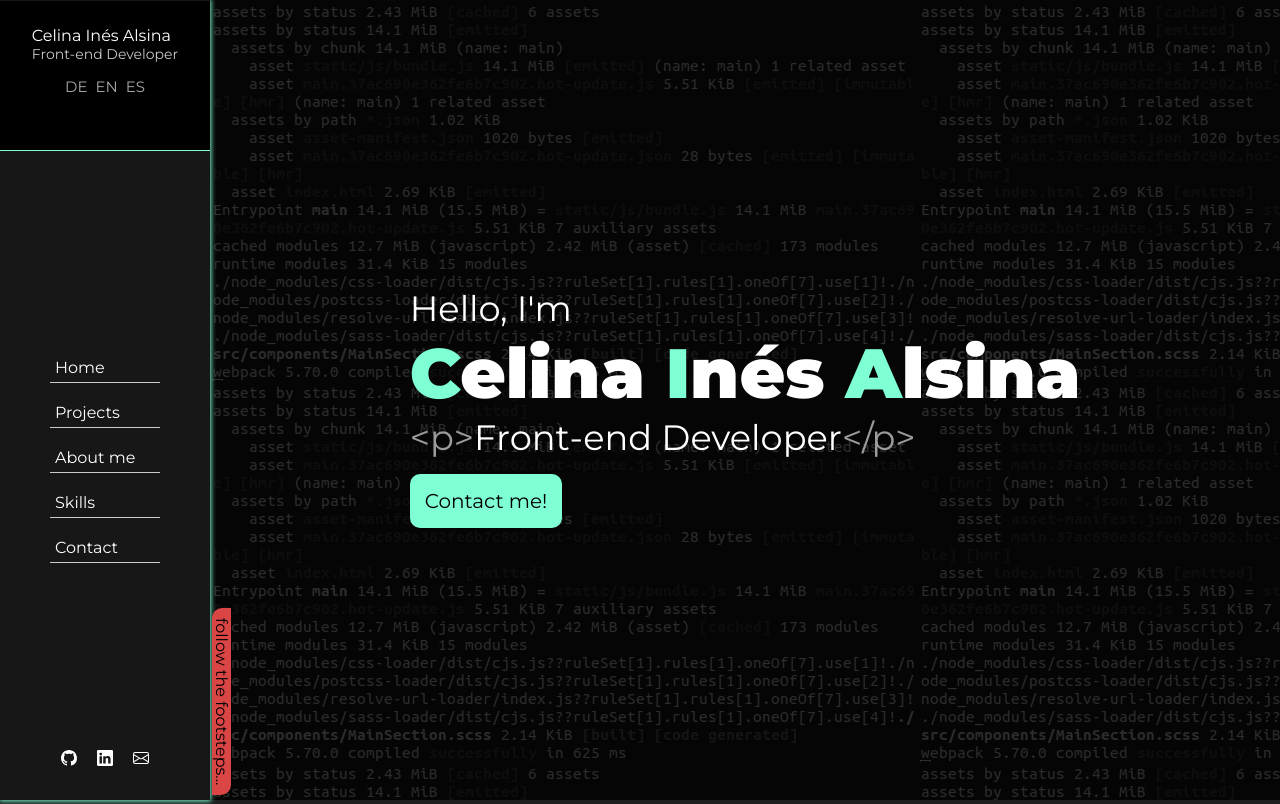
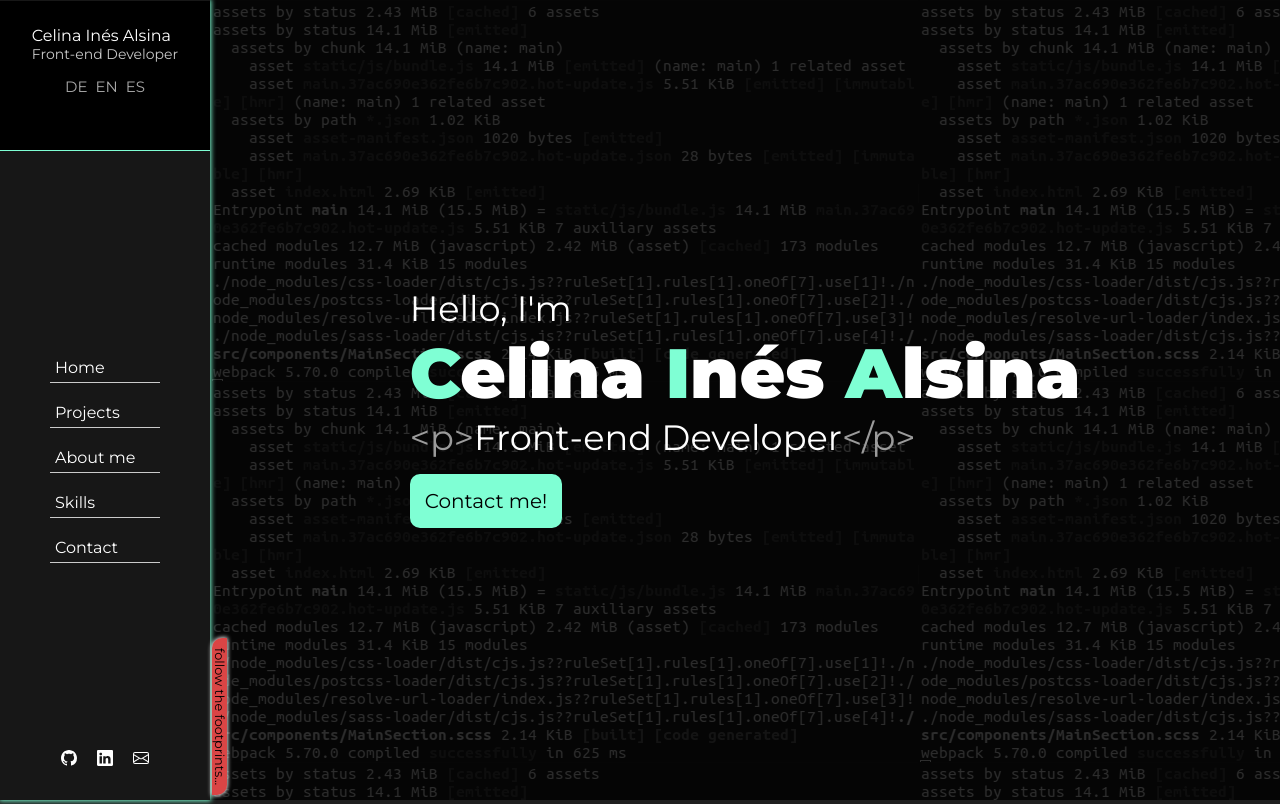
Before and after one commit to Celinesco/celinesco-page, a React (Create React App) app: page / in a window 1280 px wide. Shown: the top 804 px of the page. Built offline with nearby package versions, Linux system fonts and the light colour scheme.

Commit message:
Arreglo posicion de cartel al final

```diff
--- a/src/App.js
+++ b/src/App.js
@@ -22,7 +22,7 @@ const App = () => {
   }
 
   window.onscroll = () => {
-    if ((document.body.scrollHeight) - window.scrollY - 200 <= window.innerHeight) {
+    if ((document.body.scrollHeight) - window.scrollY - 190 <= window.innerHeight) {
       setScrollAvailable(false)
     }
     else if (window.scrollY === 0) {
--- a/src/components/Contact/Contact.js
+++ b/src/components/Contact/Contact.js
@@ -107,6 +107,9 @@ const Contact = () => {
                         {htmlAboutme[context.language].form.submit}
                     </button>
                 </form>
+                <div className="container__indication indication-end">
+                    ...and contact me
+                </div>
             </div>
         </section>
     );
--- a/src/components/Contact/Contact.scss
+++ b/src/components/Contact/Contact.scss
@@ -6,6 +6,18 @@
   .title__section {
     margin-bottom: 0;
   }
+  .container__indication {
+    position:absolute;
+    border-radius: 10px 0 10px 0;
+    left:2px;
+    font-size: .8rem;
+    box-shadow: 0 0 4px 0.5px white;
+    bottom: 10px;
+    color: black;
+    background-color: #da4545;
+    writing-mode:vertical-lr;
+    padding: 10px 0;
+}
   .container__title-alert {
     text-align: center;
     margin-bottom: 50px;
@@ -37,12 +49,12 @@
         font-size: 15px;
         transition: all 0.7s;
         margin-top: 15px;
+        font-weight: 600;
         width: 100px;
       }
       .button__submit:hover {
-        color: $main-color-dark-mode;
         background-color: aquamarine;
-        border: 1px solid $main-color-dark-mode;
+        box-shadow: 0 0 0 2px white;
       }
       .button__submit:active {
         background-color: green;
--- a/src/components/MainSection/MainSection.js
+++ b/src/components/MainSection/MainSection.js
@@ -27,9 +27,9 @@ const MainSection = () => {
             <TechnologiesContainer />
             <div className="separador"></div>
             <Contact />
-            <div className="container__indication indication-end">
+            {/* <div className="container__indication indication-end">
                 ...and contact me
-            </div>
+            </div> */}
 
         </>
     );
--- a/src/components/MainSection/MainSection.scss
+++ b/src/components/MainSection/MainSection.scss
@@ -14,25 +14,6 @@
     }
 
 }
-
-@media (min-width:1200px) {
-
-.container__indication {
-    left: 212px;
-}
-}
-
-.container__indication {
-    position: relative;
-    border-radius: 10px 0 10px 0;
-    left:0;
-    bottom: 10px;
-    color: black;
-    background-color: #da4545;
-    writing-mode:vertical-lr;
-    padding: 10px 0;
-}
-
 
 .separador {
     width: 100%;
--- a/src/components/Portada.js
+++ b/src/components/Portada.js
@@ -28,7 +28,7 @@ const Portada = () => {
                     </Link>
                 </div>
                 <div className="container__indication">
-                    follow the footsteps...
+                    follow the footprints...
                 </div>
             </div>
         </section>
--- a/src/components/Portada.scss
+++ b/src/components/Portada.scss
@@ -70,11 +70,7 @@
         background-color: aquamarine;
       }
     }
-    @media (min-width:1200px) {
-        .container__indication {
-            left: 212px;
-        }
-    }
+
 
     @media (max-width: 1199.98px) {
       h1 {
@@ -107,11 +103,17 @@
       bottom:5px;
       border-radius: 10px 0 10px 0;
       left:0;
+      font-size: .8rem;
+      box-shadow: 0 0 4px 0.5px white;
       color: black;
       background-color: #da4545;
       writing-mode:vertical-lr;
       padding: 10px 0;
+      @media (min-width:1200px) {
+        left: 212px
   }
+  }
+
 }
 
 @keyframes girar {
```
Also changed, not shown: src/assets/imagenContacto.svg.
